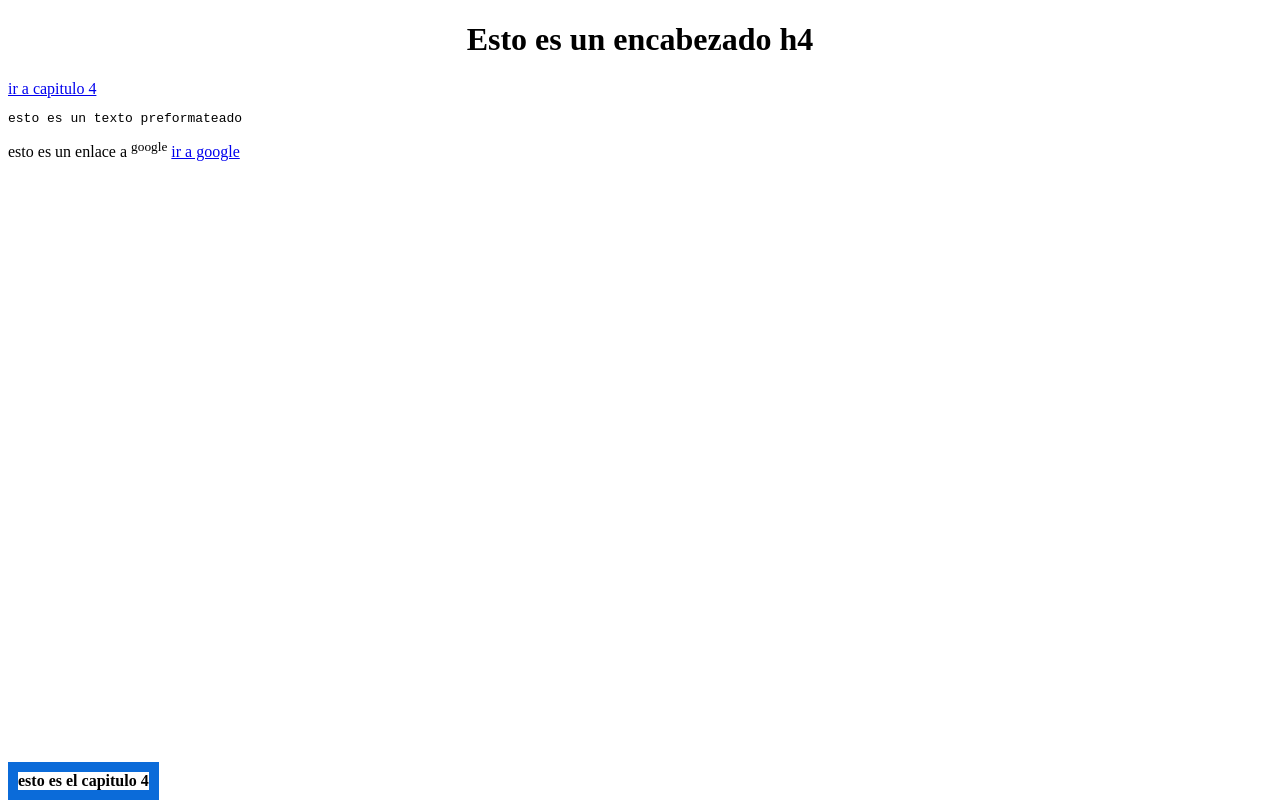
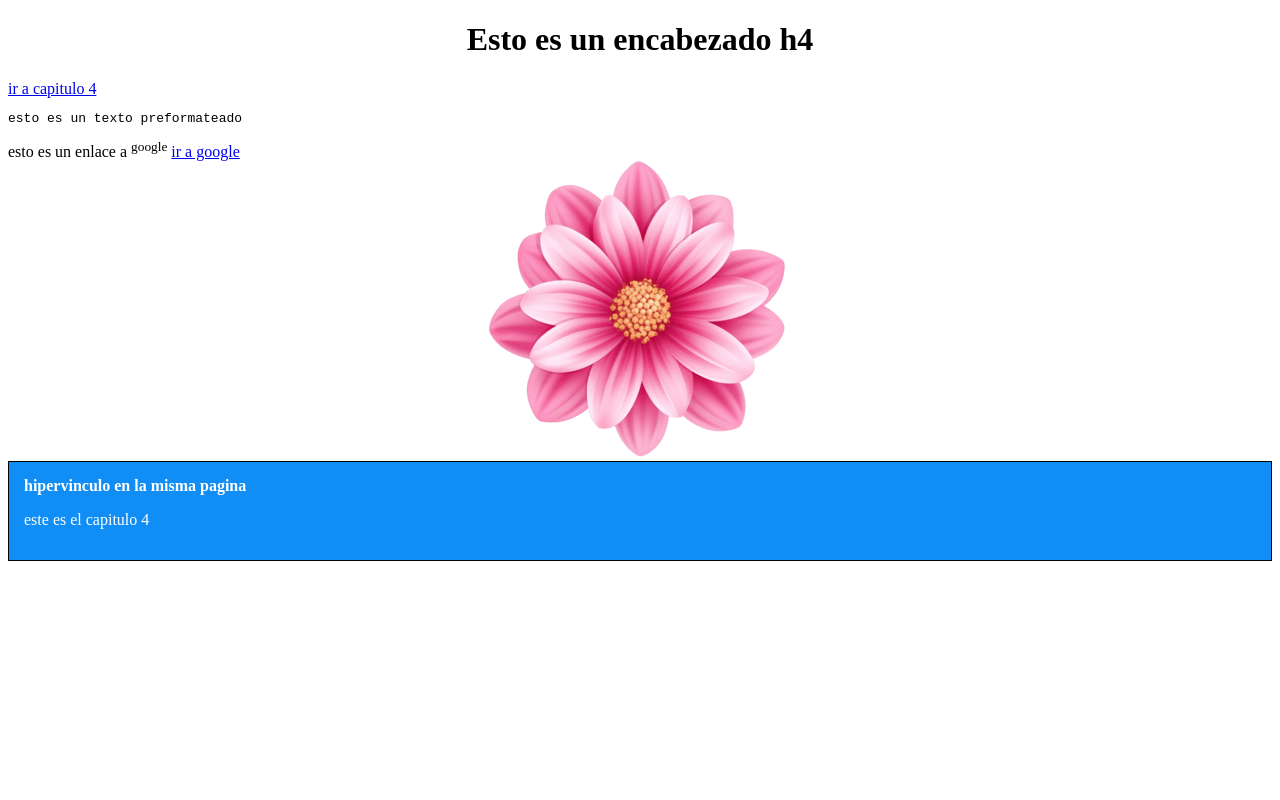
Before and after one commit to angelperezzzrubi014/Web_de_ejemplo, a plain HTML site: page EJERCICIO 2.html in a window 1280 px wide. Drawn offline with Linux system fonts and the light colour scheme.

Commit message:
Implement feature X to enhance user experience and optimize performance

```diff
--- a/CSS/CSS EJERCICIO2.CSS
+++ b/CSS/CSS EJERCICIO2.CSS
@@ -1,5 +1,16 @@
 .box{
-    border:10px solid #0b6bd9;
-    position:fixed;
-    bottom: 0;
+    background-color: #118ef5;
+    border: 1px solid rgb(3, 3, 3);
+    padding: 15px;
+    color: white;
+    margin-top: auto;
 }
+
+.fondo{
+    border: 0px solid black;
+    padding: 150px;
+    background-image: url('FLOREJ2.jpg');
+    background-repeat: no-repeat;
+    background-position: center;
+    background-size: c;
+}
--- a/EJERCICIO 2.html
+++ b/EJERCICIO 2.html
@@ -21,13 +21,18 @@
 
     <span>esto es un enlace a <sup>google</sup></span>  <a href="https://www.google.com">ir a google</a>
 
+    <div class="fondo">
+        <!--imagen flor-->
+    </div>
+
 </body>
 
 
-<footer class="box">
+<div id="capitulo 4" class="box">
 
-    <strong><b>esto es el capitulo 4</b></strong>
+    <strong>hipervinculo en la misma pagina</strong>
+    <p>este es el capitulo 4</p>
 
-</footer>
+</div>
 
 </html>
```
Also changed, not shown: CSS/FLOREJ2.jpg (added).
